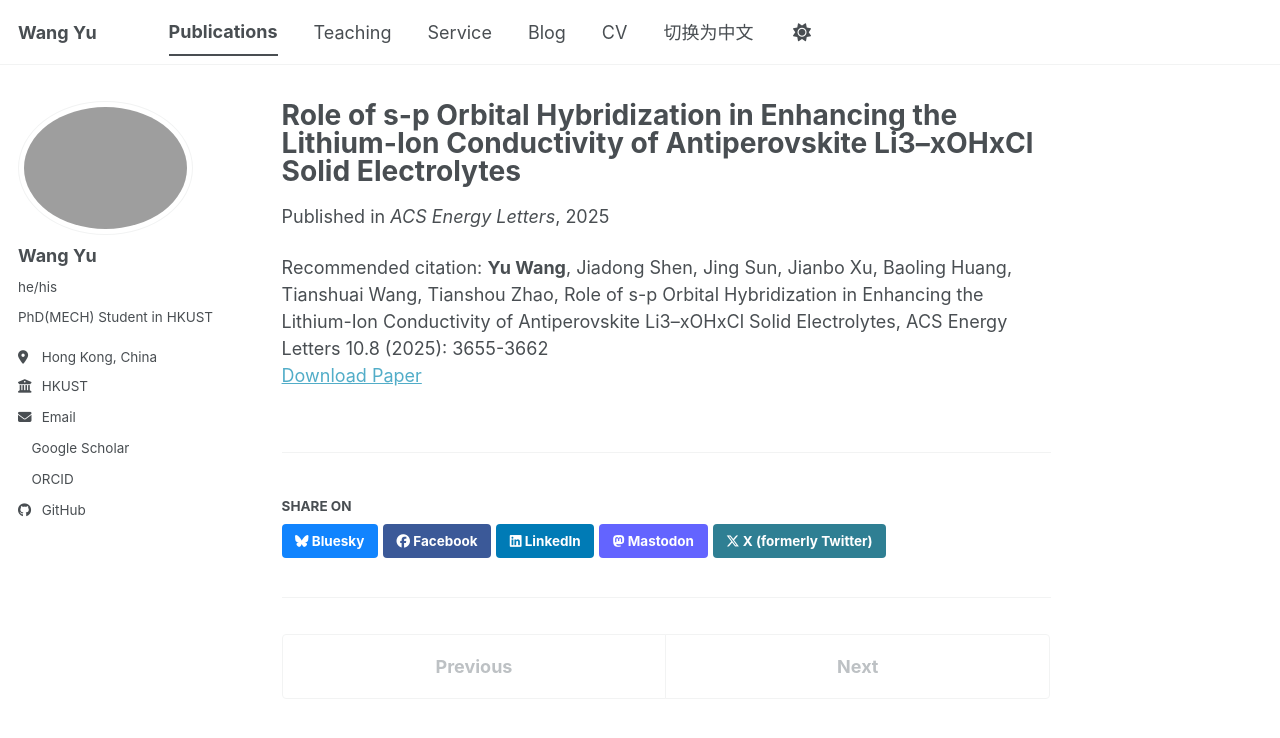
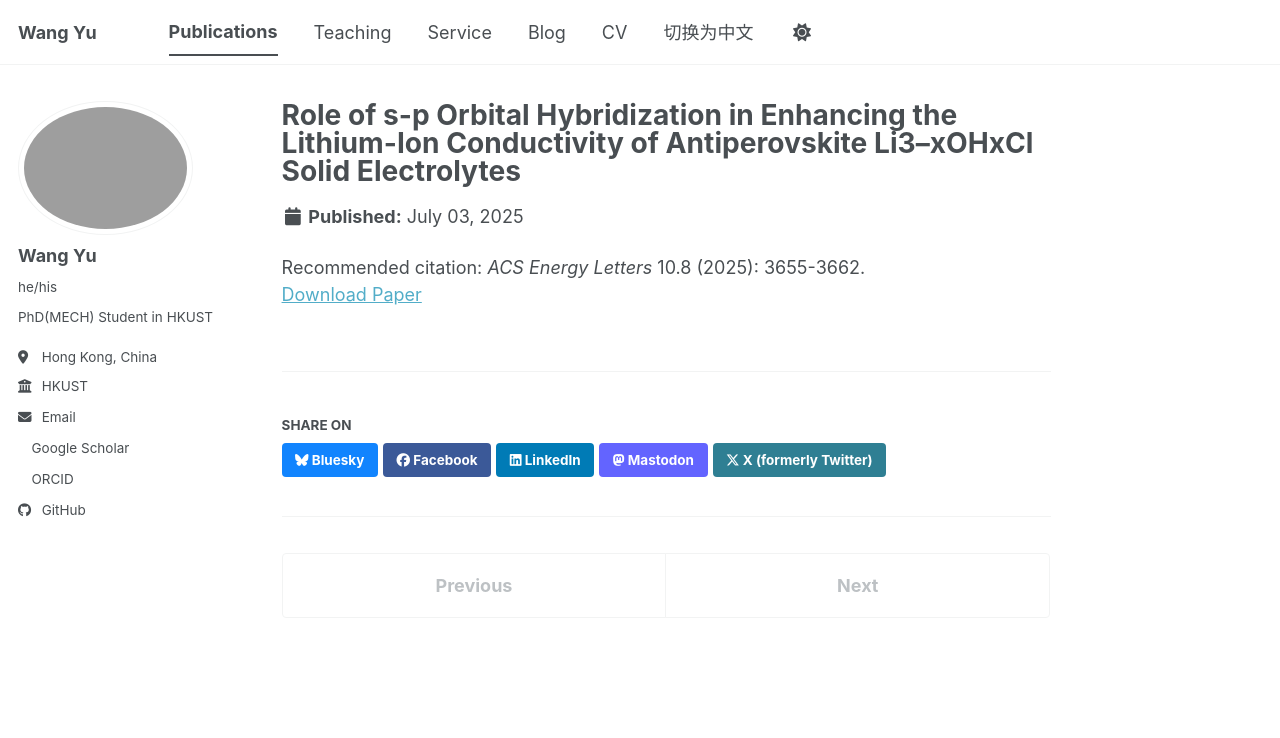
Before and after one commit to wangyu-hk/wangyu-hk.github.io, a Jekyll site: the page built from _publications/2025-07-03.md, in a window 1280 px wide. Shown: the top 738 px of the page. Built offline with Jekyll 4.4.1, drawn with Linux system fonts in a browser that asks for light colours; a script bundle is joined from its source files by our own code; a style sheet for code colours, icons or effects is not loaded.

Commit message:
Update 2025-07-03.md

```diff
--- a/_publications/2025-07-03.md
+++ b/_publications/2025-07-03.md
@@ -3,8 +3,8 @@ title: "Role of s-p Orbital Hybridization in Enhancing the Lithium-Ion Conductiv
 collection: publications
 category: manuscripts
 date: 2025-07-03
-venue: "ACS Energy Letters"
-citation: '<strong>Yu Wang</strong>, Jiadong Shen, Jing Sun, Jianbo Xu, Baoling Huang, Tianshuai Wang, Tianshou Zhao, Role of s-p Orbital Hybridization in Enhancing the Lithium-Ion Conductivity of Antiperovskite Li3–xOHxCl Solid Electrolytes, ACS Energy Letters 10.8 (2025): 3655-3662'
+author: "<strong>Yu Wang</strong>, Jiadong Shen, Jing Sun, Jianbo Xu, Baoling Huang, Tianshuai Wang, Tianshou Zhao"
+citation: '<i>ACS Energy Letters</i> 10.8 (2025): 3655-3662.'
 paperurl: "https://doi.org/10.1021/acsenergylett.5c00583"
 
 ---
```
